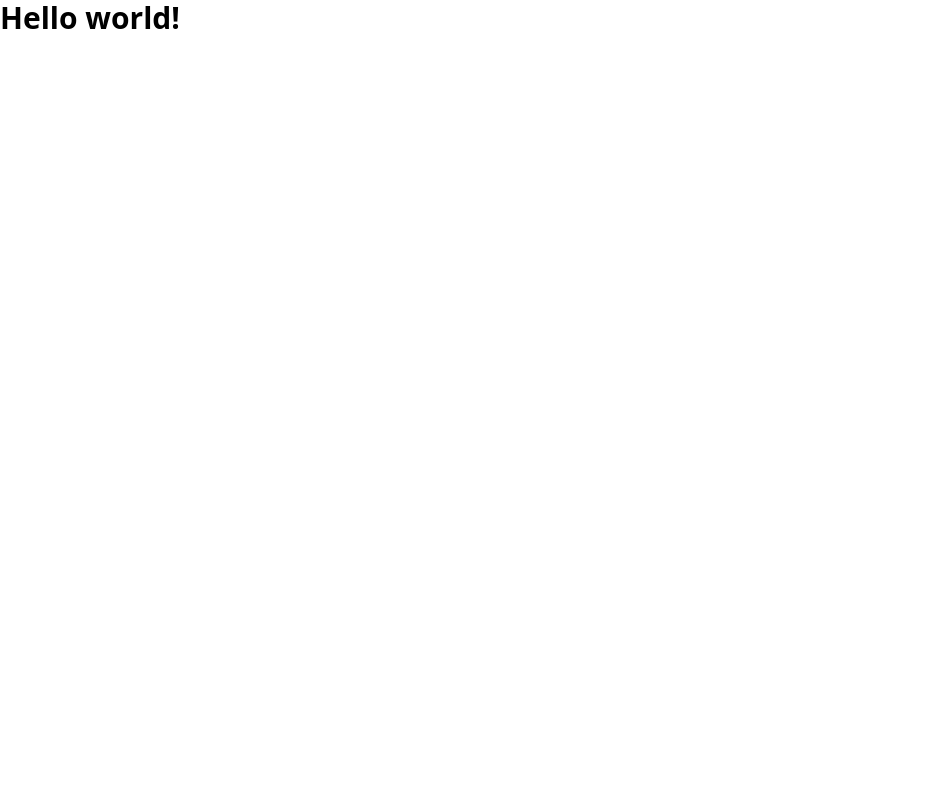
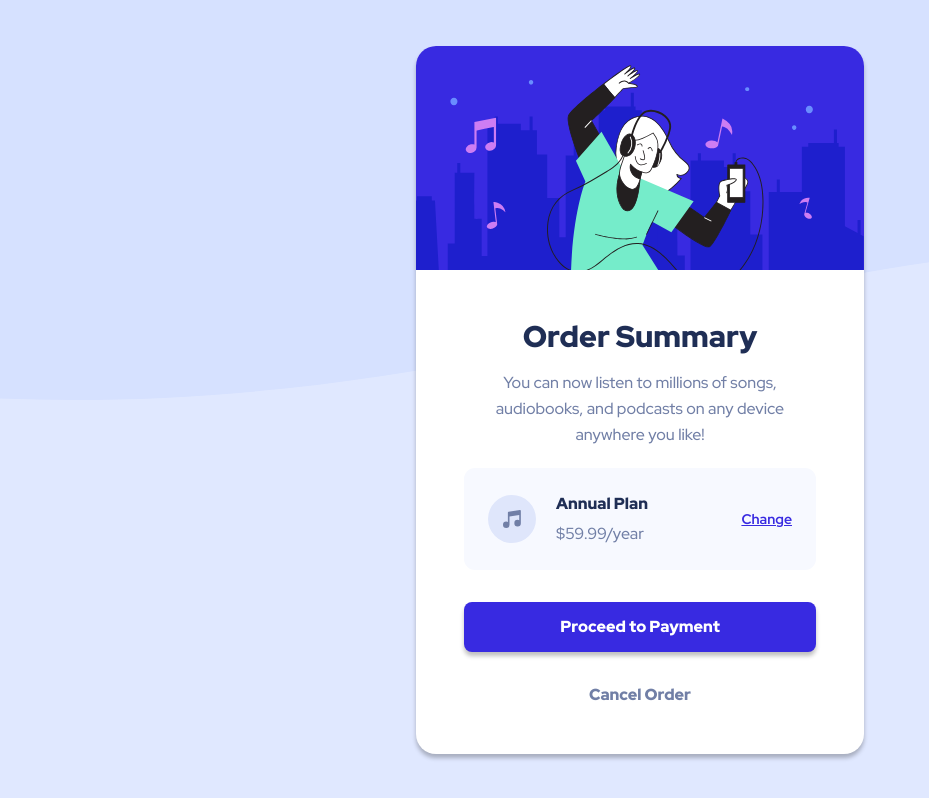
Before and after one commit to DomZem/order-summary, a website built with Vite: page index.html in a window 1280 px wide. Shown: the whole page, without its empty margins (0-929 px from the left). Built offline with nearby package versions, Linux system fonts and the light colour scheme.

Commit message:
feat: added card

```diff
--- a/index.html
+++ b/index.html
@@ -7,7 +7,41 @@
 		<title>order-summary</title>
 		<link href="/src/style.css" rel="stylesheet" />
 	</head>
-	<body>
-		<h1 class="text-3xl font-bold">Hello world!</h1>
+
+	<body class="relative">
+		<img class="absolute top-0 h-1/4 md:h-1/2 -z-10 w-full" src="./pattern-background.svg" alt="wave background" />
+
+		<main class="min-h-screen px-6 flex items-center justify-center">
+			<article class="max-w-80 bg-white md:max-w-md w-full rounded-[1.25rem] overflow-hidden shadow">
+				<img class="h-40 w-full md:h-56" src="./illustration-hero.svg" alt="dancing girl" />
+
+				<div class="space-y-6 md:space-y-5 py-8 px-6 md:p-12">
+					<section class="space-y-4 text-center">
+						<h1 class="font-black md:text-3xl text-2xl/tight capitalize">order summary</h1>
+						<p class="font-medium md:text-base/relaxed">You can now listen to millions of songs, audiobooks, and podcasts on any device anywhere you like!</p>
+					</section>
+
+					<section>
+						<div class="flex items-center p-4 md:p-6 gap-5 bg-muted justify-between rounded-[11px]">
+							<div class="inline-flex items-center gap-5">
+								<img src="./icon-music.svg" alt="music icon" />
+
+								<div class="space-y-0.5 md:space-y-1.5">
+									<h2 class="font-black capitalize text-sm md:text-base">annual plan</h2>
+									<p class="font-medium text-sm text-muted-foreground md:text-base">$59.99/year</p>
+								</div>
+							</div>
+
+							<button class="underline text-primary hover:text-primary-hover duration-300 transition-colors capitalize text-sm font-bold">change</button>
+						</div>
+					</section>
+
+					<section class="flex flex-col gap-6 md:mt-8 md:gap-8">
+						<button class="py-3.5 rounded-lg shadow text-base/snug bg-primary hover:bg-primary-hover duration-300 transition-colors font-black text-white">Proceed to Payment</button>
+						<button class="capitalize text-base/snug hover:text-heading duration-300 transition-colors font-black text-shadow-muted-foreground">cancel order</button>
+					</section>
+				</div>
+			</article>
+		</main>
 	</body>
 </html>
--- a/src/style.css
+++ b/src/style.css
@@ -1 +1,40 @@
+@import url('https://fonts.googleapis.com/css2?family=Red+Hat+Display:wght@300..900&display=swap');
 @import 'tailwindcss';
+
+@theme {
+	--font-red-hat-display: 'Red Hat Display', sans-serif;
+
+	--color-primary: #382ae1;
+	--color-primary-hover: #766cf1;
+
+	--color-muted: #f7f9ff;
+	--color-muted-foreground: #717fa6;
+
+	--color-heading: #1f2e55;
+
+	--shadow: 0 4px 4px rgba(0, 0, 0, 0.25);
+}
+
+@layer base {
+	html {
+		font-family: var(--font-red-hat-display);
+		color: var(--color-muted-foreground);
+	}
+
+	body {
+		background-color: #e0e8ff;
+	}
+
+	h1,
+	h2,
+	h3,
+	h4,
+	h5,
+	h6 {
+		color: var(--color-heading);
+	}
+
+	button {
+		cursor: pointer;
+	}
+}
```
